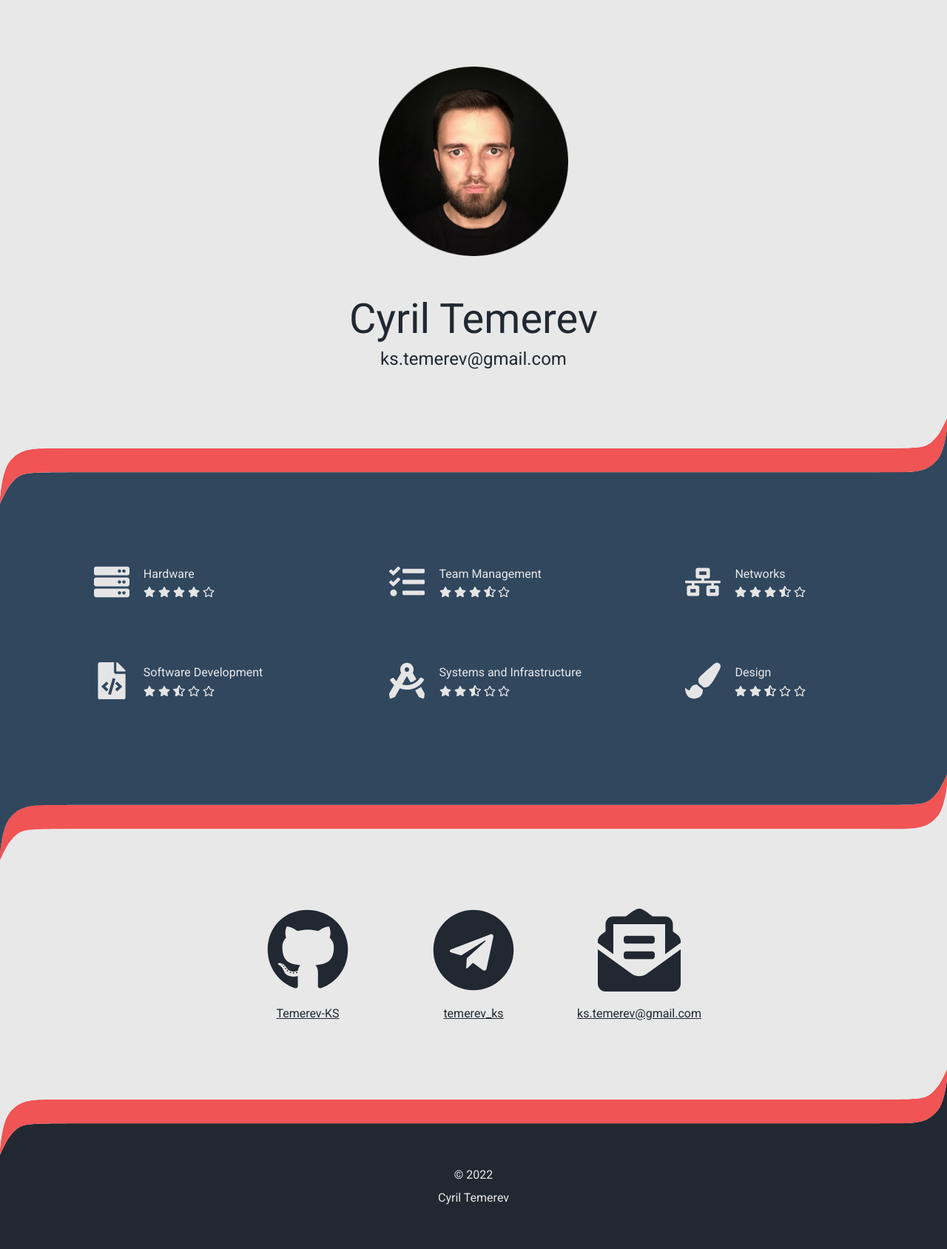
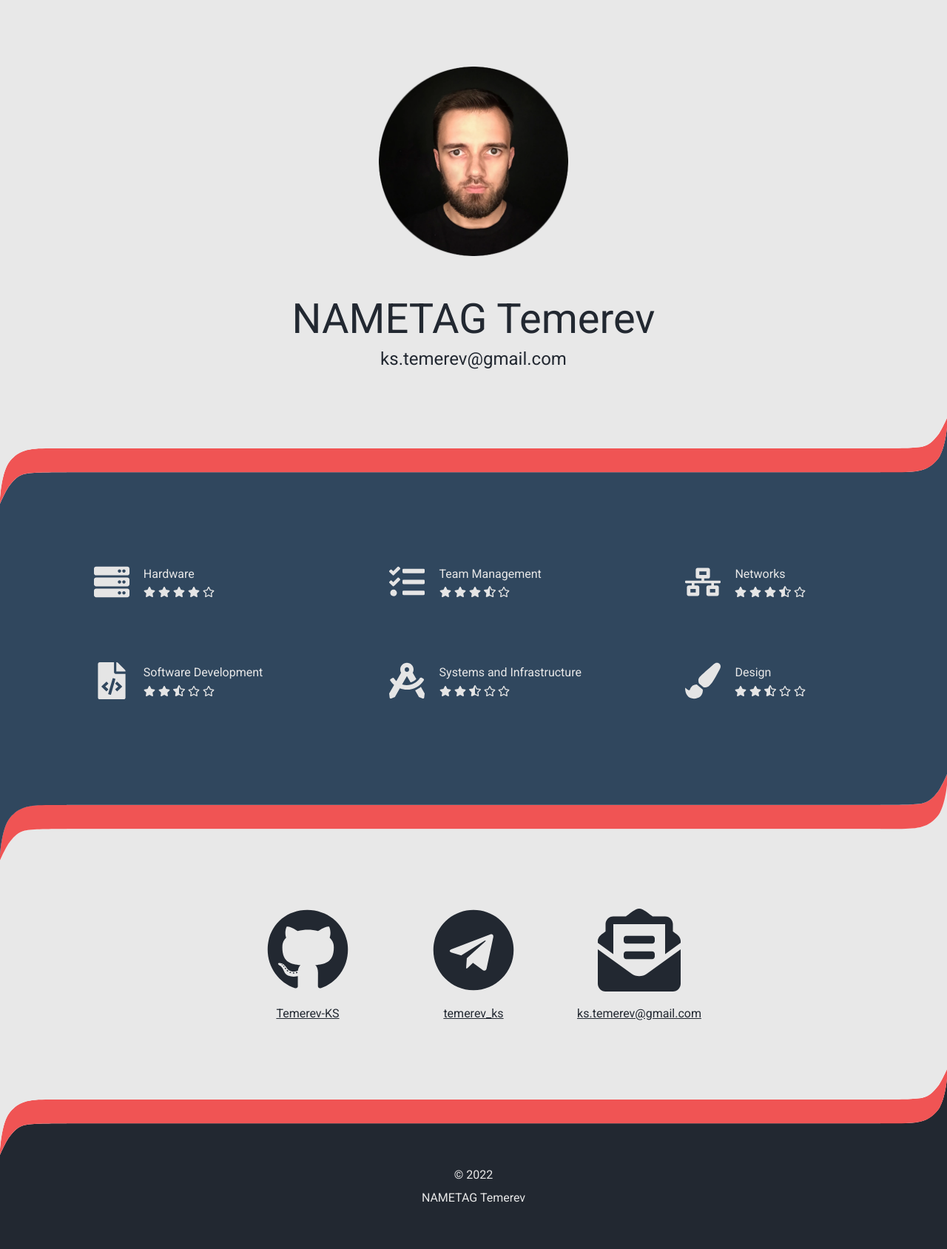
Before and after one commit to Temerev-KS/002_portfolio_website, a Flask app: page / in a window 1280 px wide. Shown: the whole page at 74% size. Run offline with Flask 2, Linux system fonts and the light colour scheme.

Commit message:
name Change step 1

```diff
--- a/templates/index.html
+++ b/templates/index.html
@@ -4,9 +4,9 @@
     <meta charset="UTF-8">
     <meta name="viewport" content="width=device-width, initial-scale=1, shrink-to-fit=no">
     <meta name="description" content="Personal Website">
-    <meta name="author" content="Cyril Temerev">
+    <meta name="author" content="NAMETAG Temerev">
 
-    <title>Cyril Temerev | Personal Page</title>
+    <title>NAMETAG Temerev | Personal Page</title>
 
     <!-- Google Fonts -->
     <link rel="preconnect" href="https://fonts.googleapis.com">
@@ -28,7 +28,7 @@
             <source type="image/webp" srcset="static/img/portrait.webp" class="portrait-avatar-image">
             <img src="static/img/portrait.png" alt="" class="portrait-avatar-image">
         </picture>
-        <div class="portrait-title-text">Cyril Temerev</div>
+        <div class="portrait-title-text">NAMETAG Temerev</div>
         <div class="portrait-title-email">ks.temerev@gmail.com</div>
     </div>
 
@@ -188,7 +188,7 @@
 
     <div class="footer-section">
         <div class="footer-copyright-text">© {{ current_date }}</div>
-        <div class="footer-copyright-text">Cyril Temerev</div>
+        <div class="footer-copyright-text">NAMETAG Temerev</div>
     </div>
 
 </body>
```
